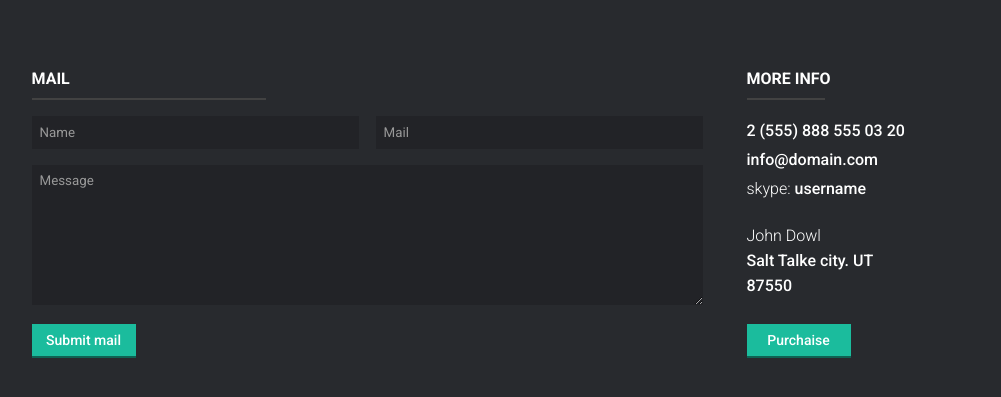
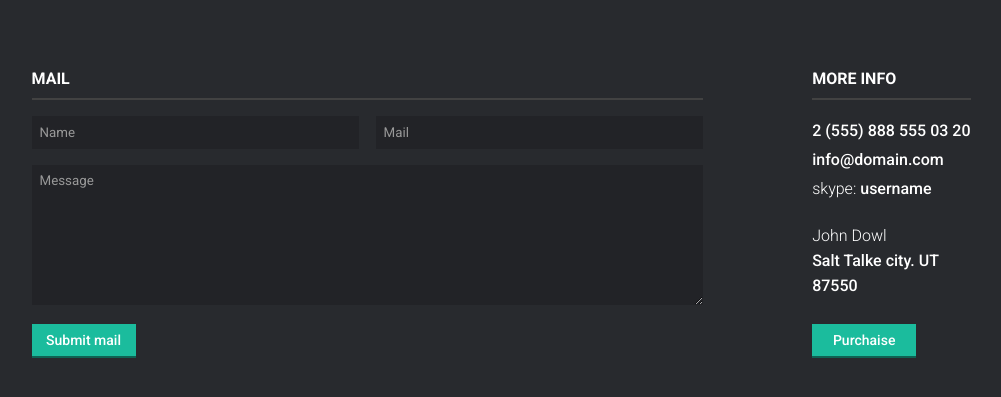
Before and after one commit to HillTrigger/portfolio-dark-main, a website built with Vite: page index.html in a window 1280 px wide. Shown: the part 107-504 px from the top of the page, without its empty margins (139-1140 px from the left). Built offline with nearby package versions, Linux system fonts and the light colour scheme.

Commit message:
adaptive contact-us

```diff
--- a/index.html
+++ b/index.html
@@ -1679,6 +1679,7 @@
           <div class="container">
             <div class="contact-us__inner">
               <h2 class="contact-us__title">Contact Us</h2>
+              <div class="contact-us__form">
                 <form class="contact-us__mail-box">
                   <fieldset>
                     <legend class="contact-us__sub-title">MAIL</legend>
@@ -1726,14 +1727,17 @@
                   <legend class="contact-us__sub-title">MORE INFO</legend>
                   <div class="contact-us__line line"></div>
                   <p class="contact-us__info-first">
-                  2 (555) 888 555 03 20 info@domain.com<br />
+                    2 (555) 888 555 03 20<br />info@domain.com<br />
                     <span>skype:</span> username
                   </p>
                   <p class="contact-us__info-second">
                     <span>John Dowl</span><br />
                     Salt Talke city. UT <br />87550
                   </p>
-                <button type="submit" class="contact-us__btn">Purchaise</button>
+                  <button type="submit" class="contact-us__btn">
+                    Purchaise
+                  </button>
+                </div>
               </div>
             </div>
           </div>
--- a/src/scss/block/_contact-us.scss
+++ b/src/scss/block/_contact-us.scss
@@ -1,16 +1,25 @@
 .contact-us {
   &__inner {
     display: flex;
-    flex-wrap: wrap;
+    flex-direction: column;
+    margin-bottom: 101px;
+  }
+
+  &__form {
+    display: flex;
     justify-content: space-between;
-    margin-bottom: 101px;
+
+    @include for-phone {
+      flex-direction: column;
+      // justify-content: center;
+      align-items: center;
+    }
   }
 
   &__title {
     font-weight: 300;
     font-size: 36px;
     text-align: center;
-    flex: 1 1 100%;
     margin-top: 66px;
     margin-bottom: 76px;
   }
@@ -21,22 +30,39 @@
   &__line {
     margin-top: 11px;
     margin-bottom: 16px;
+    width: 100%;
   }
 
   &__input-box {
     display: flex;
     flex-wrap: wrap;
+
+    @media (max-width: 400px) {
+      flex-direction: column;
+    }
   }
 
   &__name {
     flex: 1 1 calc(50% - 8.5px);
     margin-right: 17px;
     height: 33px;
+
+    @media (max-width: 400px) {
+      margin-right: 0px;
+      margin-bottom: 10px;
+    }
   }
 
   &__mail {
     flex: 1 1 calc(50% - 8.5px);
     height: 33px;
+
+    &-box {
+      & fieldset {
+        display: flex;
+        flex-direction: column;
+      }
+    }
   }
   input,
   textarea {
@@ -50,6 +76,10 @@
     margin-top: 16px;
     height: 140px;
     margin-bottom: 19px;
+
+    @media (max-width: 400px) {
+      flex: none;
+    }
   }
   &__mail-box {
     // flex: 1 1 50%;
@@ -61,7 +91,14 @@
     max-width: 224px;
     font-size: 16px;
     font-weight: 500;
+    white-space: nowrap;
+    margin-left: 40px;
 
+    @include for-phone {
+      margin-left: 0;
+      text-align: center;
+      margin-top: 40px;
+    }
     &-first {
       line-height: 29px;
       margin-bottom: 20px;
@@ -90,6 +127,10 @@
     font-weight: 500;
     color: #fff;
 
+    @media (max-width: 600px) {
+      align-self: center;
+    }
+
     &:active {
       box-shadow: none;
       transform: translate(0, 2px);
```
Lines whose indentation alone changed are shown as unchanged.
